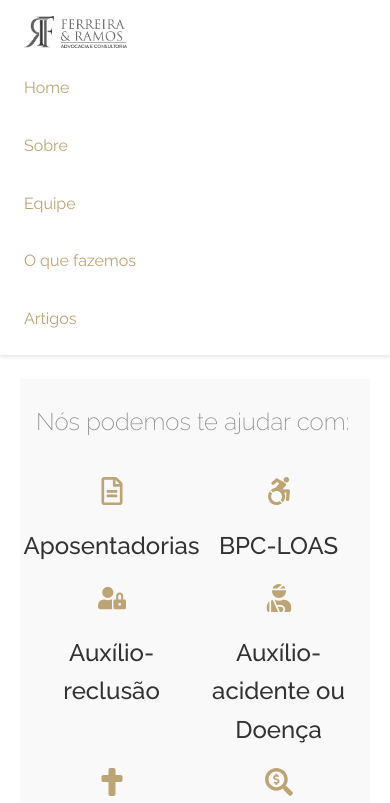
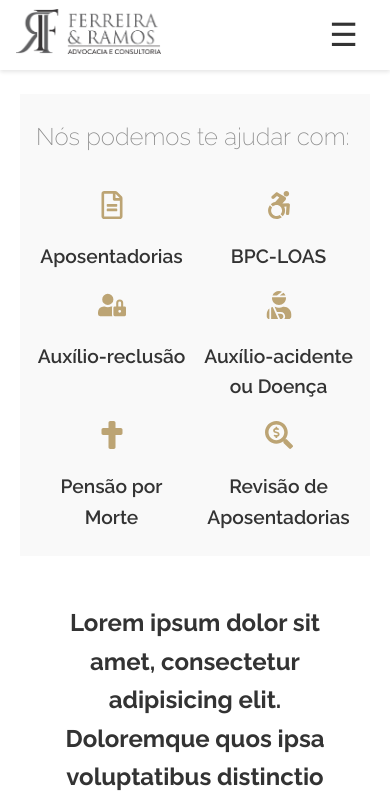
Before and after one commit to Leloana/FR-landing, a React (Vite) app: page / in a window 390 px wide. Shown: the top 803 px of the page. Built offline with nearby package versions, Linux system fonts and the light colour scheme.

Commit message:
Responsividade

```diff
--- a/package.json
+++ b/package.json
@@ -10,6 +10,7 @@
     "preview": "vite preview"
   },
   "dependencies": {
+    "fr-landing": "file:",
     "react": "^19.1.0",
     "react-dom": "^19.1.0",
     "react-icons": "^5.5.0",
--- a/src/components/Footer.jsx
+++ b/src/components/Footer.jsx
@@ -13,13 +13,13 @@ export default function Footer() {
         </div>
 
             <div className="footer-coluna footer-info">
-                <a href="tel:+5514991234567"><FiPhone /> (14) 99123-4567</a>
-                <a href="tel:+5514987654321"><FiPhone /> (14) 98765-4321</a>
+                <a href="tel:+5514991234567"><FiPhone /> (43) 99100-1155</a>
+                <a href="tel:+5514987654321"><FiPhone /> (14) 3762-1411</a>
                 <a href="https://api.whatsapp.com/send/?phone=5514991122334&text=Olá" target="_blank" rel="noopener noreferrer">
-                    <FaWhatsapp /> (14) 99112-2334
+                    <FaWhatsapp /> (43) 99100-1155
                 </a>
                 <a href="https://api.whatsapp.com/send/?phone=5514988877665&text=Olá" target="_blank" rel="noopener noreferrer">
-                    <FaWhatsapp /> (14) 98887-7665
+                    <FaWhatsapp /> (14) 99678-5523
                 </a>
                 <a href="mailto:contato@ferreiraramos.adv.br"><FiMail /> contato@ferreiraramos.adv.br</a>
             </div>
--- a/src/components/Header.css
+++ b/src/components/Header.css
@@ -11,13 +11,6 @@
   flex-wrap: wrap;
 }
 
-.logo {
-  font-size: 1.5rem;
-  font-weight: bold;
-  color: var(--cor--principal);
-  flex-shrink: 0;
-}
-
 .logo-img {
   height: 70px;
   width: auto;
@@ -29,28 +22,46 @@
   flex-wrap: wrap;
 }
 
-/* Responsividade para telas menores */
+/* Botão de menu (hamburguer) - escondido no desktop */
+.menu-toggle {
+  display: none;
+  font-size: 1rem;
+  background: none;
+  border: none;
+  cursor: pointer;
+  color: var(--cor--texto-secundario);
+}
+
 @media (max-width: 768px) {
   .header {
-    flex-direction: column;
-    align-items: flex-start;
-    padding: 1rem 1.5rem;
+    padding: 0.5rem 1rem; /* Header mais fina e compacta */
+  }
+
+  .logo-img {
+    height: 45px; /* Logo menor no mobile */
+    width: auto;
+  }
+
+  .menu-toggle {
+    display: block;
+    font-size: 2rem;
+    margin-left: auto; /* empurra o botão para o canto direito */
   }
 
   .nav-links {
+    position: absolute;
+    top: 100%;
+    left: 0;
+    right: 0;
+    background-color: white;
     flex-direction: column;
-    width: 100%;
     gap: 1rem;
-    margin-top: 0.5rem;
+    padding: 1rem 2rem;
+    display: none;
+    z-index: 99;
   }
 
-  .nav-links a {
-    width: 100%;
-    display: block;
-    padding: 0.5rem 0;
-  }
-
-  .logo-img {
-    height: 32px; /* reduz a altura no mobile */
+  .nav-links.ativo {
+    display: flex;
   }
 }
--- a/src/components/Header.jsx
+++ b/src/components/Header.jsx
@@ -1,21 +1,31 @@
 import { Link } from 'react-router-dom'
+import { useState } from 'react'
 import logo from '../assets/logo.png'
 import './Header.css'
 
 export default function Header() {
+  const [menuAberto, setMenuAberto] = useState(false)
+
   return (
     <header className="header">
-      <div className="logo">
-        <Link to="/">
-          <img src={logo} alt="Logo" className="logo-img" />
-        </Link>
-      </div>
-      <nav className="nav-links">
-        <Link to="/">Home</Link>
-        <Link to="/sobre">Sobre</Link>
-        <Link to="/equipe">Equipe</Link>
-        <Link to="/oque-fazemos">O que fazemos</Link>
-        <Link to="/artigos">Artigos</Link>
+      <Link to="/">
+        <img src={logo} alt="Logo" className="logo-img" />
+      </Link>
+
+      <button
+        className="menu-toggle"
+        onClick={() => setMenuAberto(!menuAberto)}
+        aria-label="Abrir menu"
+      >
+        ☰
+      </button>
+
+      <nav className={`nav-links ${menuAberto ? 'ativo' : ''}`}>
+        <Link to="/" onClick={() => setMenuAberto(false)}>Home</Link>
+        <Link to="/sobre" onClick={() => setMenuAberto(false)}>Sobre</Link>
+        <Link to="/equipe" onClick={() => setMenuAberto(false)}>Equipe</Link>
+        <Link to="/oque-fazemos" onClick={() => setMenuAberto(false)}>O que fazemos</Link>
+        <Link to="/artigos" onClick={() => setMenuAberto(false)}>Artigos</Link>
       </nav>
     </header>
   )
--- a/src/pages/Home/components/Ajuda.css
+++ b/src/pages/Home/components/Ajuda.css
@@ -25,9 +25,9 @@
   display: flex;
   flex-direction: column;
   align-items: center;
-  font-weight: 500;
+  font-weight: 600;
   font-size: 1.5rem;
-  color: var(--cor--texto);
+  color: var(--cor--texto--secun);
   transition: transform 0.2s;
   cursor: pointer;
   text-align: center;
@@ -49,7 +49,10 @@
   .ajuda {
     padding: 1.5rem 1rem;
   }
-
+  .ajuda-item {
+    font-size: 1.2rem;
+    font-weight: 600;
+  }
   .ajuda h2 {
     font-size: 1.5rem;
   }
```
Also changed, not shown: 1 other file (tests, documents, lock files or other folders).
